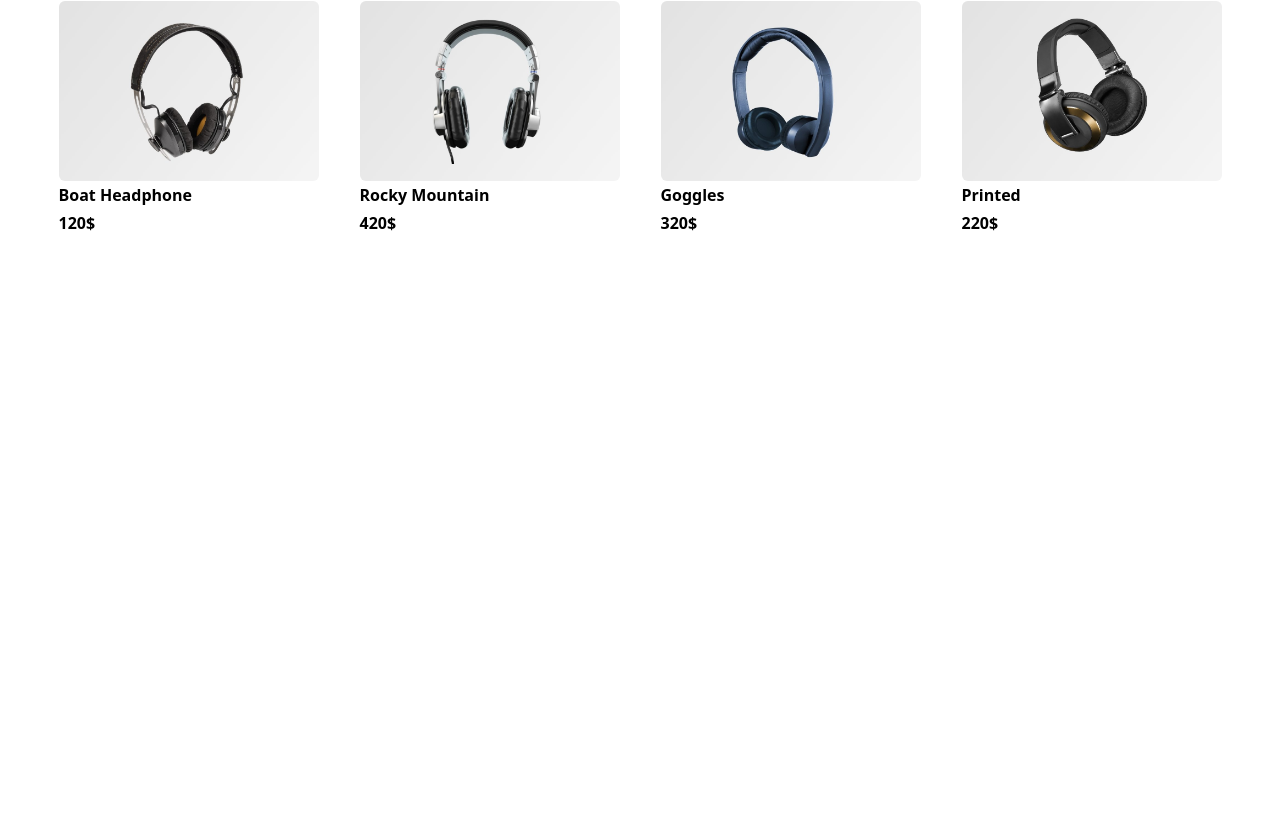
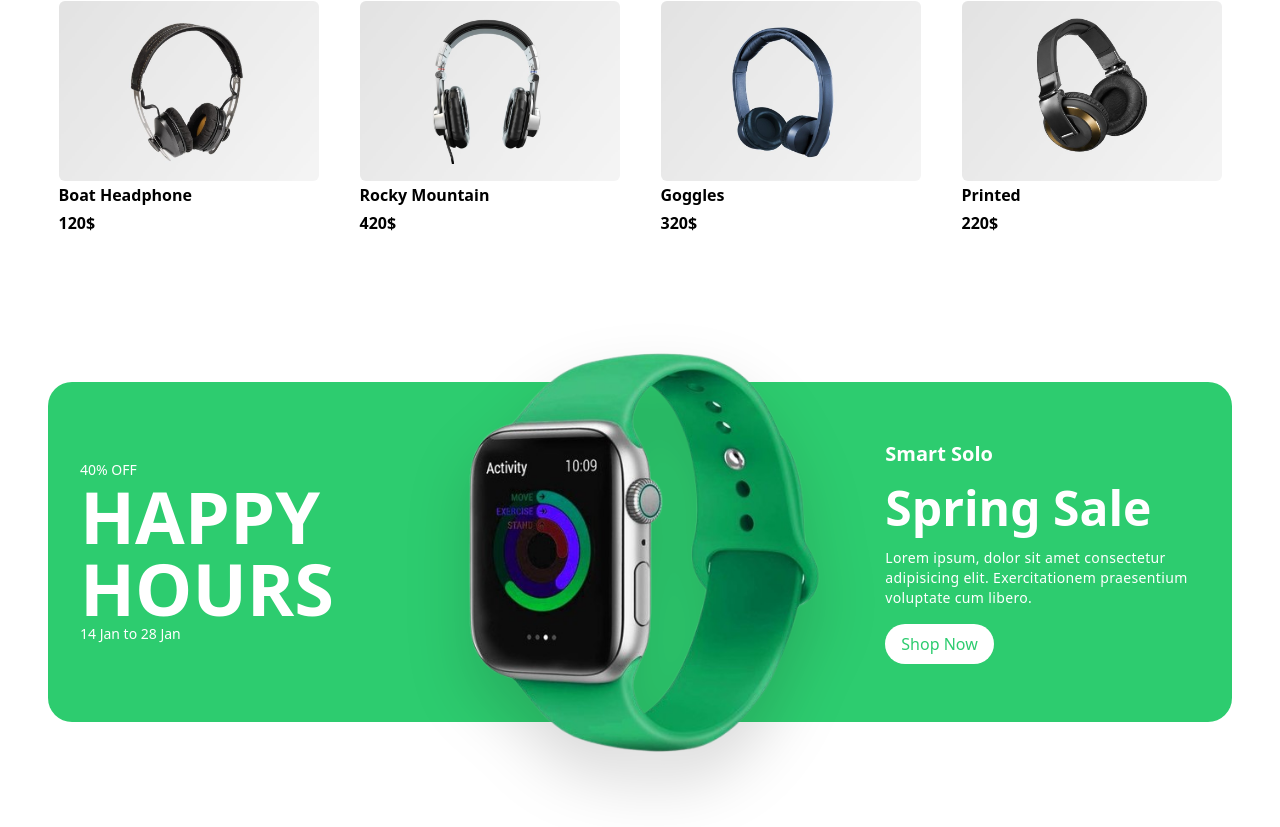
Before and after one commit to RevenBro/eshop-market, a React (Vite) app: page / in a window 1280 px wide. Shown: the part 2627-3454 px from the top of the page. Before the commit the page ends 2904 px from the top, so only its background shows below. Built offline with nearby package versions, Linux system fonts and the light colour scheme.

Commit message:
Banner section completed

```diff
--- a/src/App.jsx
+++ b/src/App.jsx
@@ -5,8 +5,10 @@ import Category2 from './components/Category/Category2'
 import Hero from './components/Hero/Hero'
 import Navbar from './components/Navbar/Navbar'
 import Services from './components/Services/Services'
+import Products from './components/Products/Products'
+
 import Headphone from './assets/Images/headphone.png'
-import Products from './components/Products/Products'
+import smartwatch2 from './assets/Images/smartwatch2-removebg-preview.png'
 
 function App() {
 
@@ -19,7 +21,18 @@ function App() {
     title3: "Winter Sale",
     title4: "Lorem ipsum, dolor sit amet consectetur adipisicing elit. Exercitationem praesentium voluptate cum libero.",
     bgColor: "#f42c37",
-}
+  };
+
+  const BannerData2 = {
+    discount: "40% OFF",
+    title: "Happy Hours",
+    date: "14 Jan to 28 Jan",
+    image: smartwatch2,
+    title2: "Smart Solo",
+    title3: "Spring Sale",
+    title4: "Lorem ipsum, dolor sit amet consectetur adipisicing elit. Exercitationem praesentium voluptate cum libero.",
+    bgColor: "#2dcc6f",
+  }
 
   return (
     <div className='bg-white dark:bg-gray-900 dark:text-white duration-200 overflow-hidden'>
@@ -30,6 +43,7 @@ function App() {
       <Services/>
       <Banner data={BannerData}/>
       <Products/>
+      <Banner data={BannerData2}/>
     </div>
   )
 }
```
